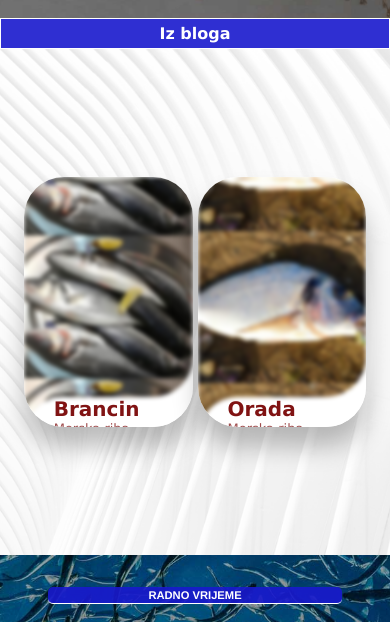
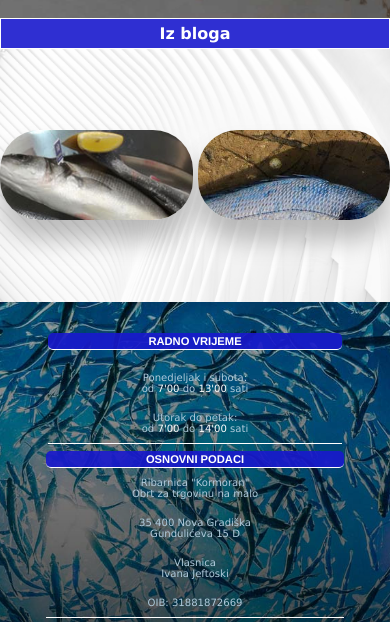
Before and after one commit to N-Kapetan/ribarnica-kormoran, a plain HTML site: page index.html in a window 390 px wide. Shown: the part 1804-2426 px from the top of the page. Drawn offline with Linux system fonts and the light colour scheme; a web font is replaced by a local one.

Commit message:
Promjena u responzivnom iz bloga-naslovna i o nama & kontakt

```diff
--- a/css/responzivni.css
+++ b/css/responzivni.css
@@ -100,8 +100,16 @@
 
     }
 
+    #o-nama{
+        flex-direction: column;
+    }
+
+
+
+    /*--------- iz bloga na naslovnoj stranici -------------*/
+
     #iz-bloga{
-        height: 60vh;
+        height: 30vh;
 
     }
 
@@ -111,24 +119,42 @@
     }
 
     .iz-bloga .card{
-        width: 20vh;    /*   podesiti kod responzivnosti */
-        height: 250px;
+        width: 50%;    /*   podesiti kod responzivnosti */
+        height: 90px;
     }
 
-    #o-nama{
+    .iz-bloga .card .imgBx{
+        background-size: 180%;
+    filter: none;
+}
+
+.iz-bloga .card .content h3{
+    font-size: 0.9em;
+}
+
+.iz-bloga .card .content h3 span{
+    bottom: -25px;
+    font-size: 0.8em;
+
+}
+
+.iz-bloga .card .content p{
+    padding-top: 40%;
+    font-size: 0.8em;
+
+
+}
+
+/* -------------------- o nama & kontakt -----------------*/
+.tijelo-section {
+    margin: 30px 0 30px 0;
         flex-direction: column;
     }
 
-    .tijelo-section {
-        flex-direction: column;
-    }
 
-    .footer-container{
-        flex-direction: column;
-    }
-    .footer-radno-vrijeme, .footer-osnovni-podaci, .footer-kontakt{
-        width: auto;
-    }
+
+
+
 
 
     /*---------------------------- BLOG --------------------------------*/
@@ -171,6 +197,13 @@
 
 }
 
+.footer-container{
+        flex-direction: column;
+    }
+    .footer-radno-vrijeme, .footer-osnovni-podaci, .footer-kontakt{
+        width: auto;
+    }
+
     /*----------------------------------- MEDIA 596 px -----------------*/
 @media (max-width: 596px){
 
```
